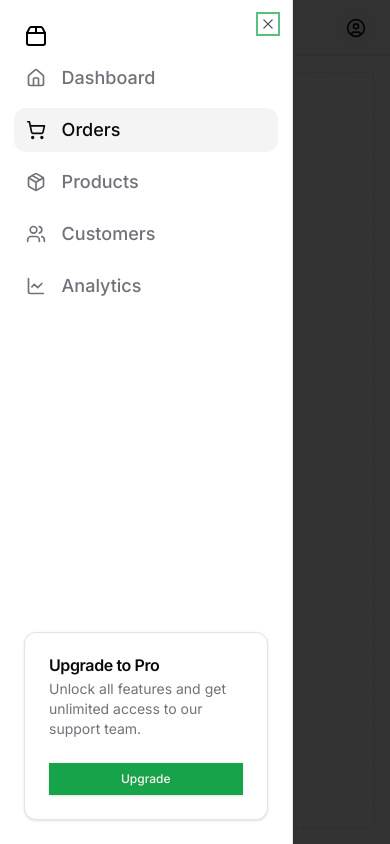
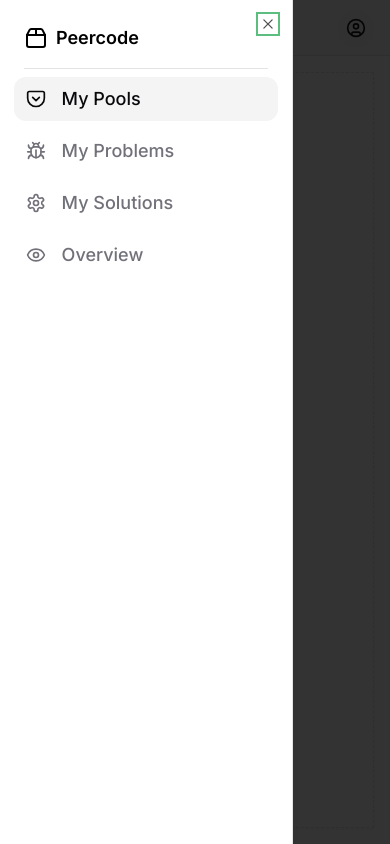
Before and after one commit to AnitKrJha/CodeCircle, a Next.js app: page /dashboard/my-pools in a window 390 px wide. Both pictures are taken after a click on the button "Toggle navigation menu". Built offline with nearby package versions, Linux system fonts and the light colour scheme.

Commit message:
fix: mobile sidebar links

```diff
--- a/src/components/dashboard/header.tsx
+++ b/src/components/dashboard/header.tsx
@@ -1,14 +1,43 @@
-import { Package2, Bell, Home, ShoppingCart, Package, Users, LineChart, CircleUser, Menu, Search } from "lucide-react";
+"use client"
+
+import React from 'react';
+import { Package2, Bell, Home, Pocket, Bug, Settings, Eye, CircleUser, Menu } from "lucide-react";
 import Link from "next/link";
+import { usePathname } from 'next/navigation';
 import { Button } from "../ui/button";
-import { Card, CardHeader, CardTitle, CardDescription, CardContent } from "../ui/card";
 import { DropdownMenu, DropdownMenuTrigger, DropdownMenuContent, DropdownMenuLabel, DropdownMenuSeparator, DropdownMenuItem } from "@/components/ui/dropdown-menu";
-import { Input } from "../ui/input";
-import { Sheet,SheetTrigger, SheetContent } from "../ui/sheet";
+import { Sheet, SheetTrigger, SheetContent, SheetClose } from "../ui/sheet";
 import SignOutButton from "@/app/api/auth/signup/signout/signoutbutton";
 
-export default function DashboardHeader(){
-    return (   <header className="flex h-14 items-center gap-4 border-b bg-muted/40 px-4 lg:h-[60px] lg:px-6">
+interface SidebarLinkProps {
+  href: string;
+  icon: React.ElementType;
+  children: React.ReactNode;
+}
+
+const SidebarLink: React.FC<SidebarLinkProps> = ({ href, icon: Icon, children }) => {
+  const pathname = usePathname();
+  const isActive = pathname === href;
+
+  return (
+    <SheetClose asChild>
+
+    <Link
+      href={href}
+      className={`mx-[-0.65rem] flex items-center gap-4 rounded-xl px-3 py-2 hover:text-foreground ${
+        isActive ? 'bg-muted text-foreground' : 'text-muted-foreground'
+      }`}
+      >
+      <Icon className="h-5 w-5" />
+      {children}
+    </Link>
+      </SheetClose>
+  );
+};
+
+export default function DashboardHeader() {
+  return (
+    <header className="flex h-14 items-center gap-4 border-b bg-muted/40 px-4 lg:h-[60px] lg:px-6">
       <Sheet>
         <SheetTrigger asChild>
           <Button
@@ -20,72 +49,36 @@ export default function DashboardHeader(){
             <span className="sr-only">Toggle navigation menu</span>
           </Button>
         </SheetTrigger>
+
         <SheetContent side="left" className="flex flex-col">
           <nav className="grid gap-2 text-lg font-medium">
             <Link
-                href="#"
-                className="flex items-center gap-2 text-lg font-semibold"
+              href="/"
+              className="flex items-center gap-2 text-lg font-semibold border-b pb-4 "
             >
               <Package2 className="h-6 w-6" />
-                <span className="sr-only">Acme Inc</span>
+              <span className="">Peercode</span>
             </Link>
-              <Link
-                href="#"
-                className="mx-[-0.65rem] flex items-center gap-4 rounded-xl px-3 py-2 text-muted-foreground hover:text-foreground"
-              >
-                <Home className="h-5 w-5" />
-                Dashboard
-              </Link>
-              <Link
-                href="#"
-                className="mx-[-0.65rem] flex items-center gap-4 rounded-xl bg-muted px-3 py-2 text-foreground hover:text-foreground"
-              >
-                <ShoppingCart className="h-5 w-5" />
-                Orders
-
-              </Link>
-              <Link
-                href="#"
-                className="mx-[-0.65rem] flex items-center gap-4 rounded-xl px-3 py-2 text-muted-foreground hover:text-foreground"
-              >
-                <Package className="h-5 w-5" />
-                Products
-              </Link>
-              <Link
-                href="#"
-                className="mx-[-0.65rem] flex items-center gap-4 rounded-xl px-3 py-2 text-muted-foreground hover:text-foreground"
-              >
-                <Users className="h-5 w-5" />
-                Customers
-              </Link>
-              <Link
-                href="#"
-                className="mx-[-0.65rem] flex items-center gap-4 rounded-xl px-3 py-2 text-muted-foreground hover:text-foreground"
-              >
-                <LineChart className="h-5 w-5" />
-                Analytics
-              </Link>
+            <SidebarLink href="/dashboard/my-pools" icon={Pocket}>
+              My Pools
+            </SidebarLink>
+            <SidebarLink href="/dashboard/my-problems" icon={Bug}>
+              My Problems
+            </SidebarLink>
+            <SidebarLink href="/dashboard/my-solutions" icon={Settings}>
+              My Solutions
+            </SidebarLink>
+            <SidebarLink href="/dashboard/overview" icon={Eye}>
+              Overview
+            </SidebarLink>
           </nav>
           <div className="mt-auto">
-              <Card>
-                <CardHeader>
-                  <CardTitle>Upgrade to Pro</CardTitle>
-                  <CardDescription>
-                    Unlock all features and get unlimited access to our
-                    support team.
-                  </CardDescription>
-                </CardHeader>
-                <CardContent>
-                  <Button size="sm" className="w-full">
-                    Upgrade
-                  </Button>
-                </CardContent>
-              </Card>
+            {/* Footer content if needed */}
           </div>
         </SheetContent>
       </Sheet>
       <div className="w-full flex-1">
-         <h1>Welcome to your Dashboad!</h1>
+        <h1>Welcome to your Dashboard!</h1>
       </div>
       <DropdownMenu>
         <DropdownMenuTrigger asChild>
@@ -103,5 +96,6 @@ export default function DashboardHeader(){
           <DropdownMenuItem asChild className="block mx-auto"><div><SignOutButton/></div></DropdownMenuItem>
         </DropdownMenuContent>
       </DropdownMenu>
-      </header>)
+    </header>
+  );
 }
```
Lines whose indentation alone changed are shown as unchanged.
